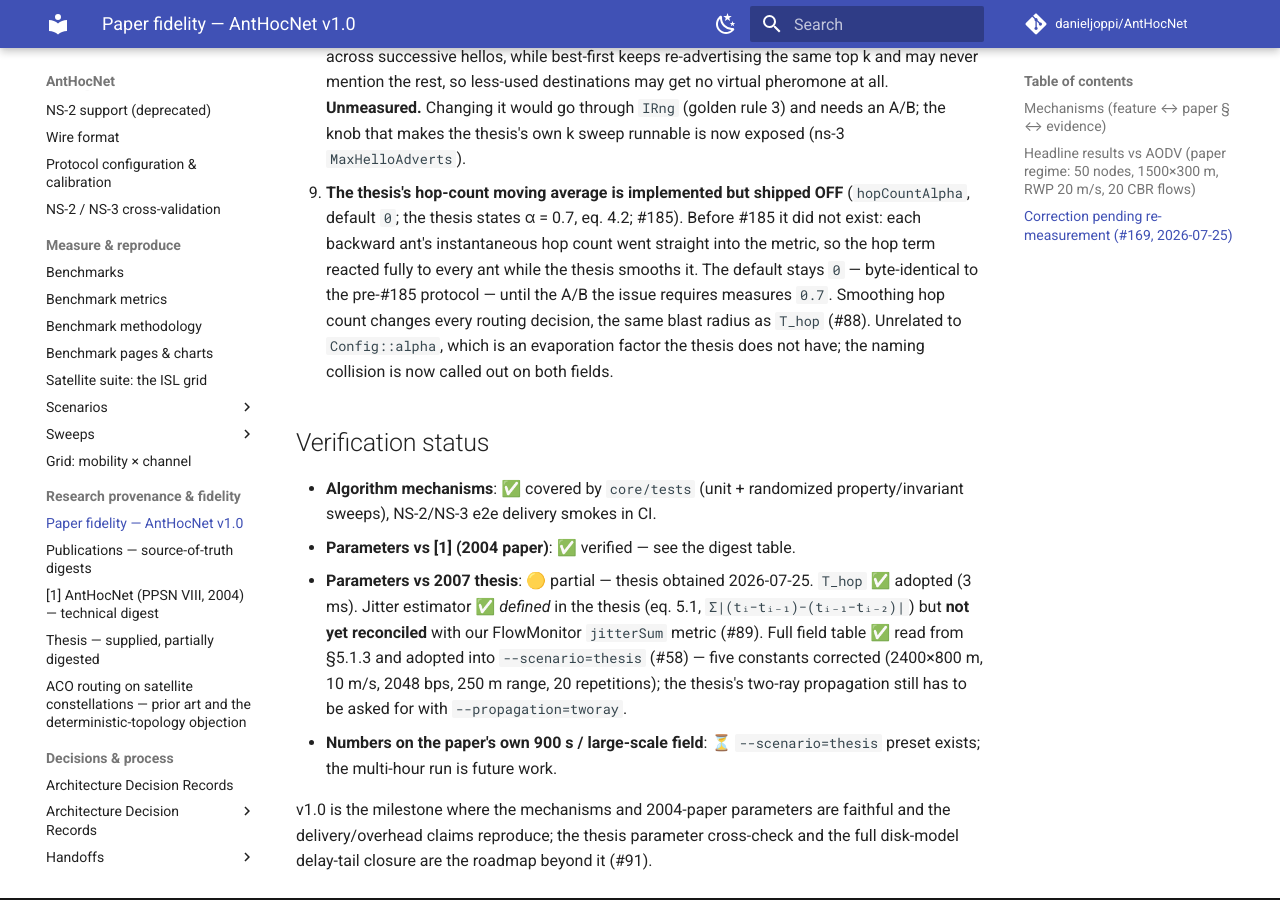
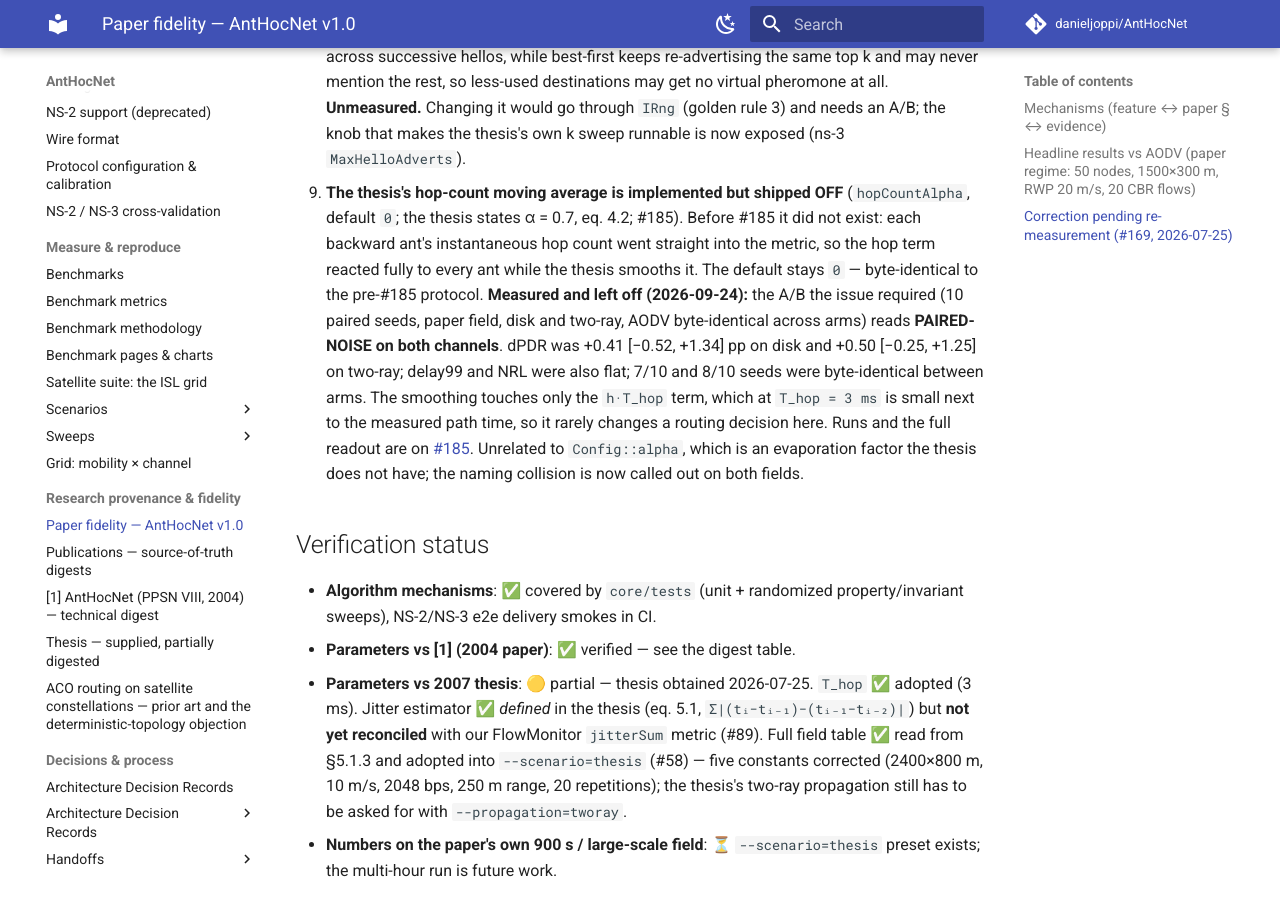
Before and after one commit to danieljoppi/AntHocNet, an MkDocs documentation site: the page built from docs/fidelity.md, in a window 1280 px wide and 900 px high, scrolled down 6217 px. Built offline with MkDocs 1.6.1 and Material for MkDocs 9.7.7, drawn with Linux system fonts in a browser that asks for light colours; comment, search, counter and statistics services are not loaded.

Commit message:
docs: record the #185 A/B verdict and the v1.5.0 image-pin gap (#475)
#185: hopCountAlpha = 0.7 read PAIRED-NOISE on disk and two-ray (10 paired
seeds, AODV byte-identical), so the default stays 0 — fidelity.md deviation 9
and the configuration.md row now say "measured and left off".
docker/README.md: v1.5.0 has no anthocnet-ns3 pins (the tag's Dockerfile
predates the #436 module-list fix; the #473 backfill confirmed it); use
-v1.4.0 or the next release's pin. Documents the pin-only backfill.

Co-Authored-By: Claude Opus 5.5 <noreply@anthropic.com>
Claude-Session: https://claude.ai/code/session_01HNDVU4LKsoUZ4oGXKuibE2

```diff
--- a/docs/fidelity.md
+++ b/docs/fidelity.md
@@ -243,9 +243,16 @@ be split before anyone deviates per ant type.
    Before #185 it did not exist: each backward ant's instantaneous hop count
    went straight into the metric, so the hop term reacted fully to every ant
    while the thesis smooths it. The default stays `0` — byte-identical to the
-   pre-#185 protocol — until the A/B the issue requires measures `0.7`.
-   Smoothing hop count changes every routing decision, the same blast radius
-   as `T_hop` (#88). Unrelated to `Config::alpha`, which is an evaporation
+   pre-#185 protocol. **Measured and left off (2026-09-24):** the A/B the issue
+   required (10 paired seeds, paper field, disk and two-ray, AODV
+   byte-identical across arms) reads **PAIRED-NOISE on both channels**. dPDR
+   was +0.41 [−0.52, +1.34] pp on disk and +0.50 [−0.25, +1.25] on two-ray;
+   delay99 and NRL were also flat; 7/10 and 8/10 seeds were byte-identical
+   between arms. The smoothing touches only the `h·T_hop` term, which at
+   `T_hop = 3 ms` is small next to the measured path time, so it rarely
+   changes a routing decision here. Runs and the full readout are on
+   [#185](https://github.com/danieljoppi/AntHocNet/issues/185#issuecomment-5823817986).
+   Unrelated to `Config::alpha`, which is an evaporation
    factor the thesis does not have; the naming collision is now called out on
    both fields.
 
```
Also changed, not shown: docker/README.md (+17 -0 lines), docs/configuration.md (+1 -1 lines).
